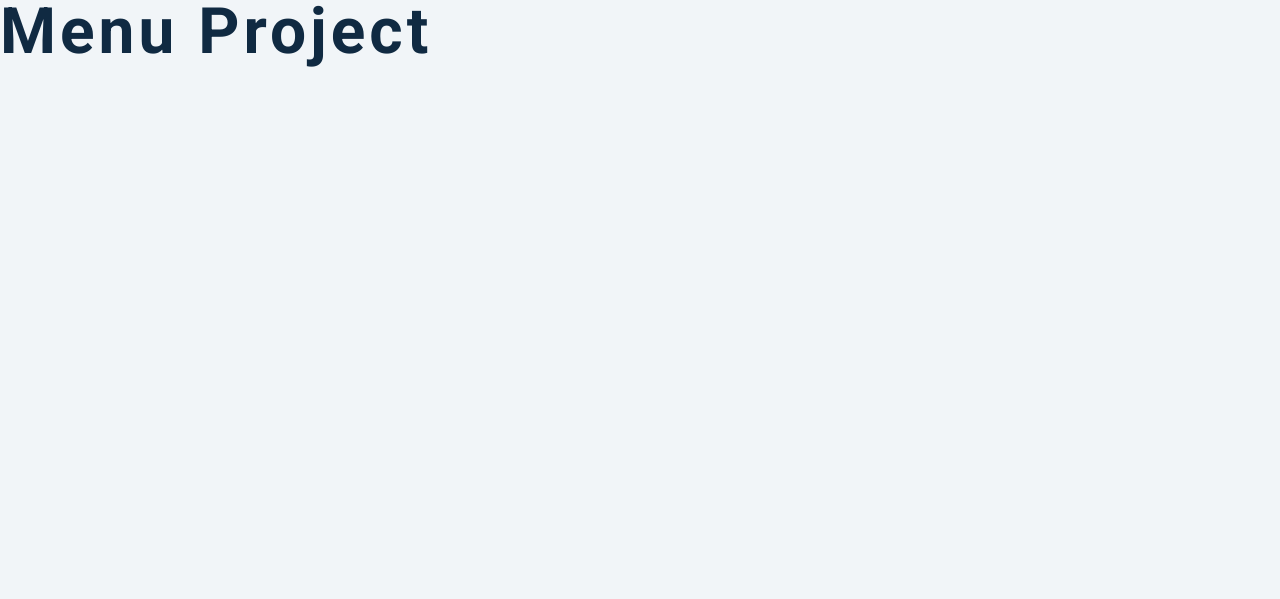
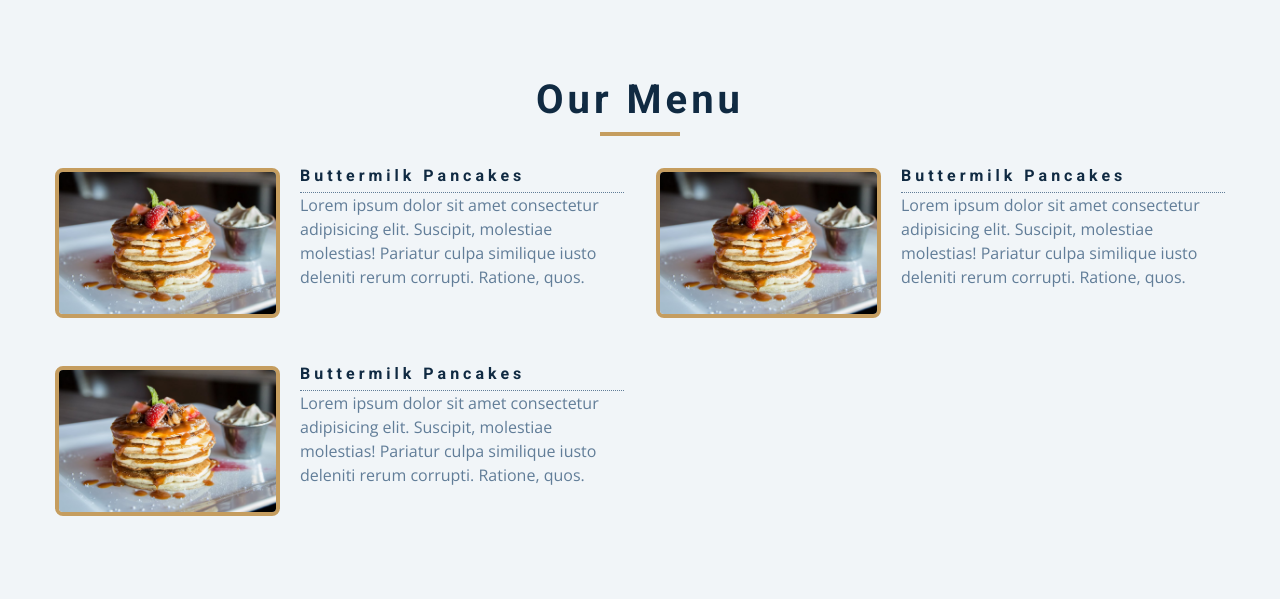
Before and after one commit to AyersAuthentic/menu_project, a plain HTML site: page index.html in a window 1280 px wide. Drawn offline with nearby package versions, Linux system fonts and the light colour scheme.

Commit message:
setup basic project html

```diff
--- a/index.html
+++ b/index.html
@@ -4,17 +4,61 @@
     <meta charset="UTF-8" />
     <meta name="viewport" content="width=device-width, initial-scale=1.0" />
     <title>Starter</title>
-    <!-- font-awesome -->
+    <!-- Font-Awesome -->
     <link
       rel="stylesheet"
       href="https://cdnjs.cloudflare.com/ajax/libs/font-awesome/5.14.0/css/all.min.css"
     />
-    <!-- styles -->
+    <!-- Styles -->
     <link rel="stylesheet" href="styles.css" />
   </head>
   <body>
-    <h1>menu project</h1>
-    <!-- javascript -->
+    <section class="menu">
+      <!-- Title -->
+      <div class="title">
+        <h2>our menu</h2>
+        <div class="underline"></div>
+      </div>
+      <!-- Filter Buttons -->
+      <div></div>
+      <!-- Menu Items -->
+      <div class="section-center">
+        <!-- Single Item -->
+        <article class="menu-item">
+          <img src="menu-item.jpeg"  class="photo" alt="menu item">
+          <div class="item-info">
+            <header>
+              <h4>buttermilk pancakes</h4>
+              <h4 class="price"></h4>
+            </header>
+            <p>Lorem ipsum dolor sit amet consectetur adipisicing elit. Suscipit, molestiae molestias! Pariatur culpa similique iusto deleniti rerum corrupti. Ratione, quos.</p>
+          </div>
+        </article>
+                <!-- Single Item -->
+                <article class="menu-item">
+                  <img src="menu-item.jpeg"  class="photo" alt="menu item">
+                  <div class="item-info">
+                    <header>
+                      <h4>buttermilk pancakes</h4>
+                      <h4 class="price"></h4>
+                    </header>
+                    <p>Lorem ipsum dolor sit amet consectetur adipisicing elit. Suscipit, molestiae molestias! Pariatur culpa similique iusto deleniti rerum corrupti. Ratione, quos.</p>
+                  </div>
+                </article>
+                        <!-- Single Item -->
+        <article class="menu-item">
+          <img src="menu-item.jpeg"  class="photo" alt="menu item">
+          <div class="item-info">
+            <header>
+              <h4>buttermilk pancakes</h4>
+              <h4 class="price"></h4>
+            </header>
+            <p>Lorem ipsum dolor sit amet consectetur adipisicing elit. Suscipit, molestiae molestias! Pariatur culpa similique iusto deleniti rerum corrupti. Ratione, quos.</p>
+          </div>
+        </article>
+      </div>
+    </section>
+    <!-- Javascript -->
     <script src="app.js"></script>
   </body>
 </html>
```
